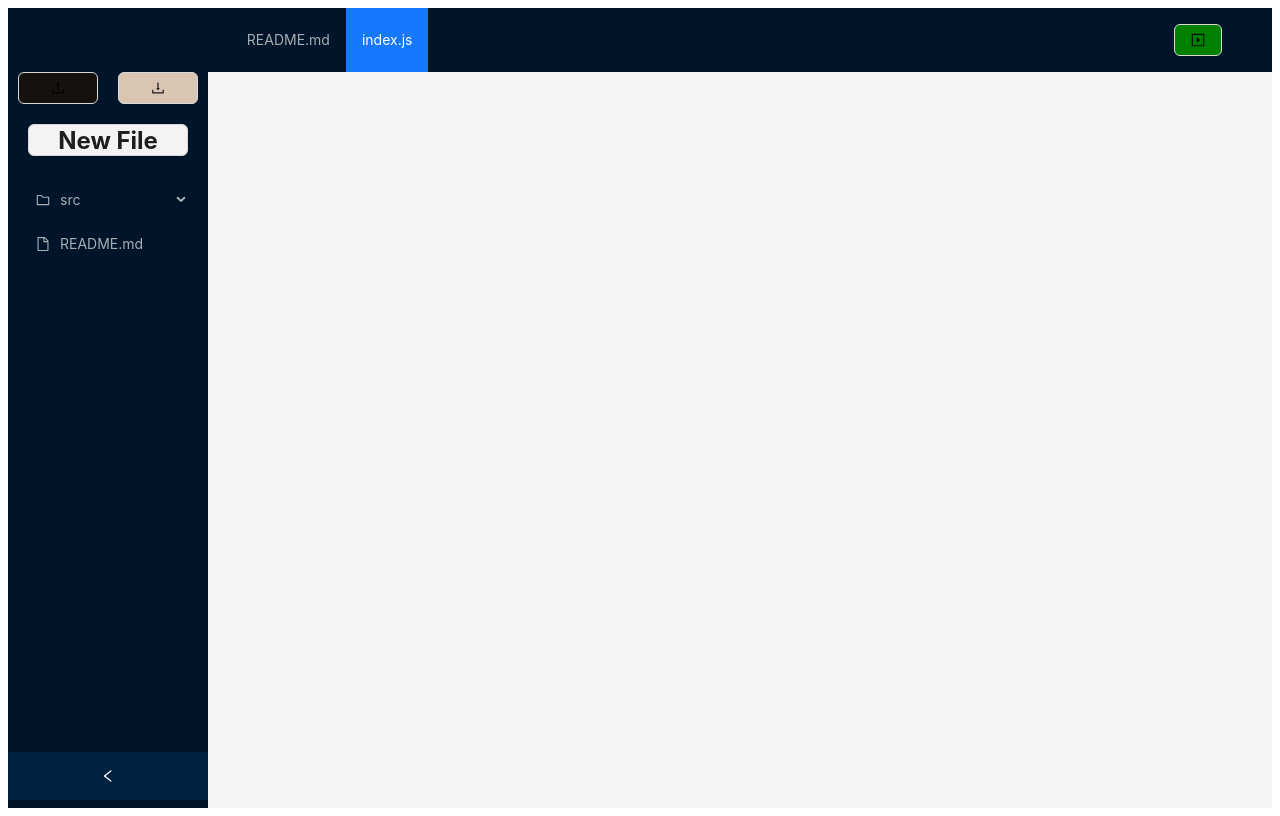
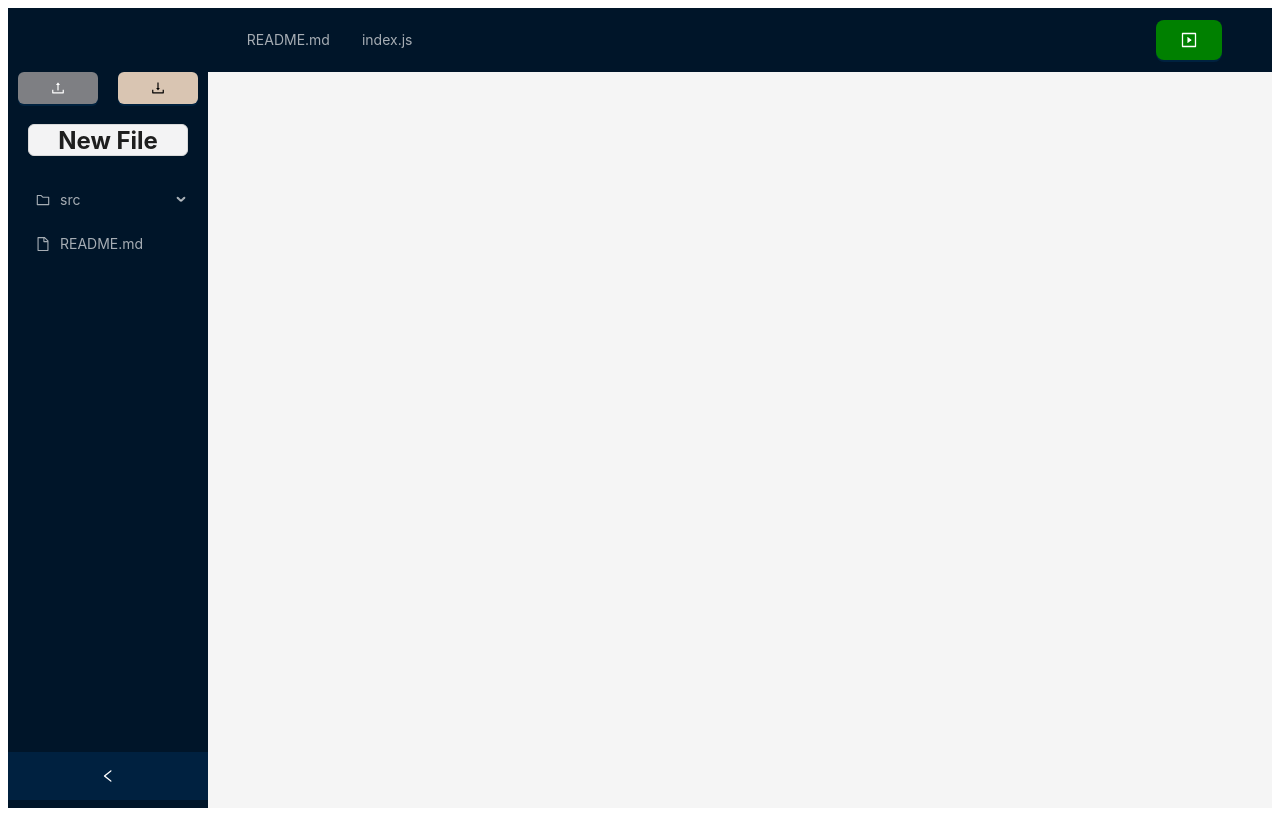
Before and after one commit to NuclearTea/seng513-202501-group-27, a React (Vite) app in the folder UI/: page / in a window 1280 px wide. Built offline with nearby package versions, Linux system fonts and the light colour scheme; the HTML template or start-up script is replaced by a standard one.

Commit message:
move layout for code editor into own component

```diff
--- a/UI/src/App.tsx
+++ b/UI/src/App.tsx
@@ -1,119 +1,11 @@
-import {
-  DownloadOutlined,
-  FileOutlined,
-  FolderOutlined,
-  PlaySquareOutlined,
-  UploadOutlined,
-} from "@ant-design/icons";
-import { Button, Layout, Menu, MenuProps, theme } from "antd";
-import React, { useState } from "react";
-import FileEditor from "./components/FileEditor/FileEditor.tsx";
-import AddFileModal from "./components/FileList/AddFileModal/AddFileModal.tsx";
-import { getItem, MenuItem } from "./LayoutFunction.tsx";
-import appStore from "./state/app.store.ts";
-
-const { Header, Content, Sider } = Layout;
+import React from "react";
+import CodeEditor from "./components/CodeEditor/CodeEditor";
 
 const App: React.FC = () => {
-  const [collapsed, setCollapsed] = useState(false);
-  const [showModal, setShowModal] = useState(false);
-  const {
-    token: { colorBgContainer, borderRadiusLG },
-  } = theme.useToken();
-  const { getFileByPath, setSelectedFile, selectedFile } = appStore();
-
-  // const menuItems = buildMenuItems(files);
-  const menuItems: MenuItem[] = [
-    getItem("src", "src", <FolderOutlined />, [
-      getItem("index.js", "src/index.js", <FileOutlined />),
-      getItem("App.js", "src/App.js", <FileOutlined />),
-      getItem("styles.css", "src/styles.css", <FileOutlined />),
-    ]),
-    getItem("README.md", "README.md", <FileOutlined />),
-  ];
-
-  const handleMenuItemClick = (e) => {
-    if (!e) return;
-    const file = getFileByPath(String(e.key));
-    if (!file) return;
-    setSelectedFile(file);
-  };
-
-  const handleNewFileButton = (e) => {
-    setShowModal(true);
-  };
-  const items1: MenuProps["items"] = [
-    { key: "1", label: "README.md" },
-    { key: "2", label: "index.js" },
-  ];
   return (
-    <Layout style={{ minHeight: "100vh", minWidth: "100vh" }}>
-      <Header style={{ display: "flex", alignItems: "center" }}>
-        <div style={{ marginLeft: "13.5vw" }} />
-        <Menu
-          theme="dark"
-          mode="horizontal"
-          defaultSelectedKeys={["2"]}
-          items={items1}
-          style={{ flex: 1, minWidth: 0 }}
-          onClick={(e) => console.log(e)}
-        />
-        <Button
-          style={{ background: "green", width: "3rem" }}
-          icon={<PlaySquareOutlined />}
-        />
-      </Header>
-      <Layout>
-        <Sider
-          collapsible
-          collapsed={collapsed}
-          onCollapse={(value) => setCollapsed(value)}
-        >
-          <div
-            style={{
-              display: "flex",
-              flexDirection: "row",
-              justifyContent: "space-around",
-              // marginLeft: "10%",
-              marginBottom: "10%",
-            }}
-          >
-            <Button
-              style={{ width: "40%", backgroundColor: "var(--smokey-black)" }}
-              icon={<UploadOutlined />}
-            />
-            <Button
-              style={{ width: "40%", backgroundColor: "var(--dun)" }}
-              icon={<DownloadOutlined />}
-            />
-          </div>
-          <Button
-            style={{
-              width: "80%",
-              marginLeft: "10%",
-              marginBottom: "10%",
-              backgroundColor: "var(--anti-flash-white)",
-            }}
-            onClick={handleNewFileButton}
-          >
-            <h3>New File</h3>
-          </Button>
-          <Menu
-            theme="dark"
-            defaultSelectedKeys={["1"]}
-            mode="inline"
-            items={menuItems}
-            onClick={handleMenuItemClick}
-          />
-          <AddFileModal showModal={showModal} setShowModal={setShowModal} />
-        </Sider>
-        <Layout>
-          <Content style={{ width: "100%", height: "100%" }}>
-            {selectedFile ? <FileEditor /> : <></>}
-          </Content>
-        </Layout>
-      </Layout>
-    </Layout>
+    <div>
+      <CodeEditor />
+    </div>
   );
 };
 
--- /dev/null
+++ b/UI/src/components/CodeEditor/CodeEditor.tsx
@@ -0,0 +1,132 @@
+import {
+  PlaySquareOutlined,
+  UploadOutlined,
+  DownloadOutlined,
+  FileOutlined,
+  FolderOutlined,
+} from "@ant-design/icons";
+import { Layout, Menu, Button, MenuProps, message, theme } from "antd";
+import { Header, Content } from "antd/es/layout/layout";
+import Sider from "antd/es/layout/Sider";
+import FileEditor from "../FileEditor/FileEditor";
+import AddFileModal from "../FileList/AddFileModal/AddFileModal";
+import { useState } from "react";
+import { MenuItem, getItem } from "../../LayoutFunction";
+import appStore from "../../state/app.store";
+
+const CodeEditor = () => {
+  const [collapsed, setCollapsed] = useState(false);
+  const [showModal, setShowModal] = useState(false);
+  const [messageApi, contextHolder] = message.useMessage();
+  const {
+    token: { colorBgContainer, borderRadiusLG },
+  } = theme.useToken();
+  const { getFileByPath, setSelectedFile, selectedFile } = appStore();
+
+  // const menuItems = buildMenuItems(files);
+  const menuItems: MenuItem[] = [
+    getItem("src", "src", <FolderOutlined />, [
+      getItem("index.js", "src/index.js", <FileOutlined />),
+      getItem("App.js", "src/App.js", <FileOutlined />),
+      getItem("styles.css", "src/styles.css", <FileOutlined />),
+    ]),
+    getItem("README.md", "README.md", <FileOutlined />),
+  ];
+
+  const handleMenuItemClick = (e) => {
+    if (!e) return;
+    const file = getFileByPath(String(e.key));
+    if (!file) return;
+    setSelectedFile(file);
+  };
+
+  const handleNewFileButton = (e) => {
+    setShowModal(true);
+  };
+
+  const handleRunButton = () => {
+    messageApi.loading("Uploading Files", 2.5, () =>
+      messageApi.success("Your Api is running at http://someSite1329824.host"),
+    );
+  };
+
+  const items1: MenuProps["items"] = [
+    { key: "1", label: "README.md" },
+    { key: "2", label: "index.js" },
+  ];
+  return (
+    <Layout style={{ minHeight: "100vh", minWidth: "100vh" }}>
+      {contextHolder}
+      <Header style={{ display: "flex", alignItems: "center" }}>
+        <div style={{ marginLeft: "13.5vw" }} />
+        <Menu
+          theme="dark"
+          mode="horizontal"
+          items={items1}
+          style={{ flex: 1, minWidth: 0 }}
+          onClick={(e) => console.log(e)}
+        />
+        <Button
+          onClick={handleRunButton}
+          style={{ background: "green", padding: "1rem 2rem" }}
+          icon={<PlaySquareOutlined />}
+          type="primary"
+          size="large"
+        />
+      </Header>
+      <Layout>
+        <Sider
+          collapsible
+          collapsed={collapsed}
+          onCollapse={(value) => setCollapsed(value)}
+        >
+          <div
+            style={{
+              display: "flex",
+              flexDirection: "row",
+              justifyContent: "space-around",
+              marginBottom: "10%",
+            }}
+          >
+            <Button
+              style={{ width: "40%", backgroundColor: "var(--gray)" }}
+              icon={<UploadOutlined />}
+              type="primary"
+            />
+            <Button
+              style={{ width: "40%", backgroundColor: "var(--dun)" }}
+              icon={<DownloadOutlined style={{ color: "black" }} />}
+              type="primary"
+            />
+          </div>
+          <Button
+            style={{
+              width: "80%",
+              marginLeft: "10%",
+              marginBottom: "10%",
+              backgroundColor: "var(--anti-flash-white)",
+            }}
+            onClick={handleNewFileButton}
+          >
+            <h3>New File</h3>
+          </Button>
+          <Menu
+            theme="dark"
+            defaultSelectedKeys={["1"]}
+            mode="inline"
+            items={menuItems}
+            onClick={handleMenuItemClick}
+          />
+          <AddFileModal showModal={showModal} setShowModal={setShowModal} />
+        </Sider>
+        <Layout>
+          <Content style={{ width: "100%", height: "100%" }}>
+            {selectedFile ? <FileEditor /> : <></>}
+          </Content>
+        </Layout>
+      </Layout>
+    </Layout>
+  );
+};
+
+export default CodeEditor;
```
